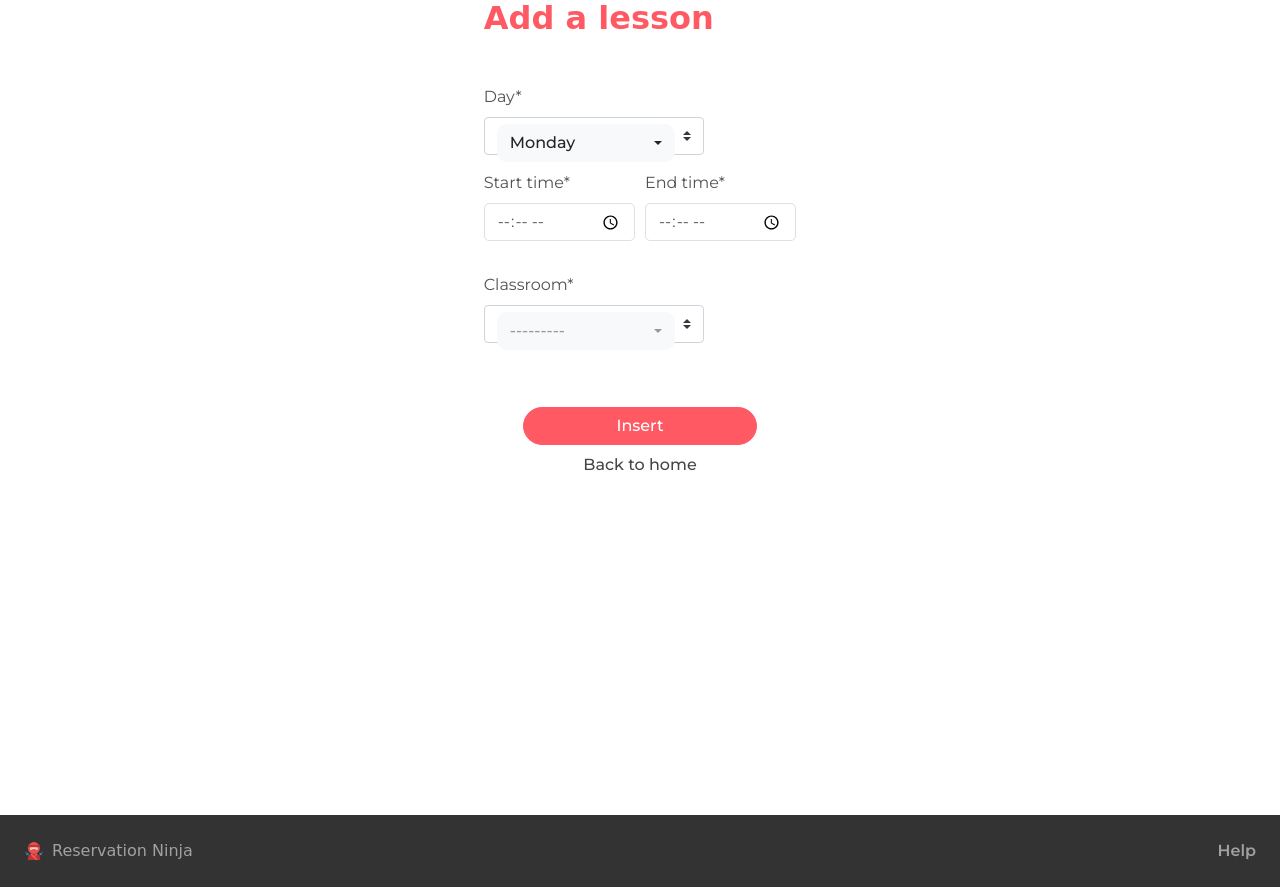
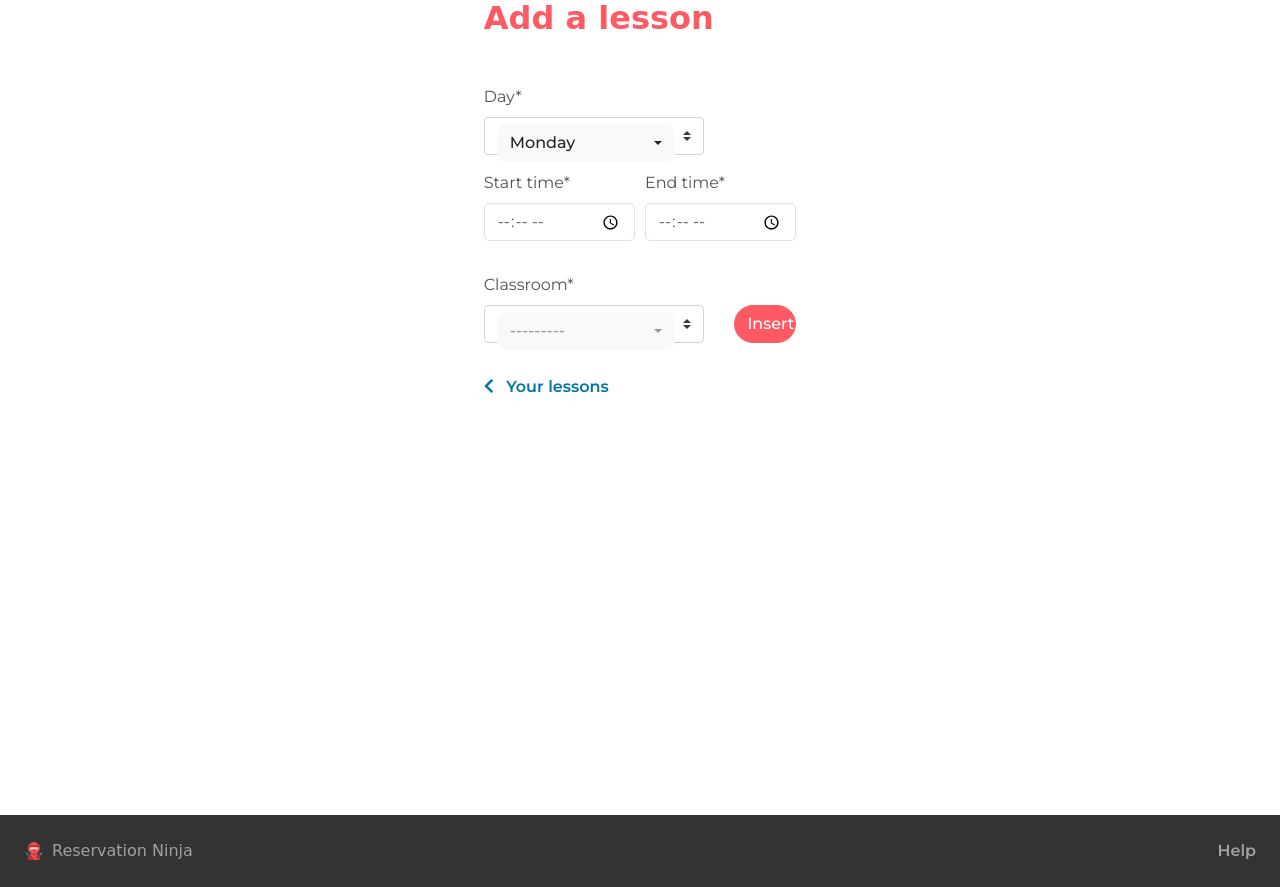
Before and after one commit to mattiolato98/reservation-ninja, a Django app: page /reservation/lesson/add in a window 1280 px wide. Shown: the part 49-936 px from the top of the page. Run offline with Django 3.2, Linux system fonts and the light colour scheme; the visitor is signed in with stand-in values (Sample User, id 1); data that the repository does not hold is empty; parts of the project's set-up code (start-up, migrations or seed data) failed here and were passed over; some libraries are stand-ins or nearby versions; some web fonts are replaced.

Commit message:
Modified the submit button style

```diff
--- a/reservation_management/forms.py
+++ b/reservation_management/forms.py
@@ -1,5 +1,6 @@
 from crispy_forms.helper import FormHelper
-from crispy_forms.layout import Layout, Row, Column
+from django.utils.translation import gettext_lazy as _
+from crispy_forms.layout import Layout, Row, Column, Submit
 from django import forms
 
 from reservation_management.models import Lesson
@@ -29,7 +30,11 @@ class LessonForm(forms.ModelForm):
             ),
             Row(
                 Column('classroom', css_class='form-group mb-0'),
-                css_class='form-row'
+                Column(
+                    Submit('submit', _('Insert'), css_class="btn site-btn mb-3 w-75 font-5"),
+                    css_class='d-flex align-items-end justify-content-end'
+                ),
+                css_class='form-row '
             ),
         )
 
--- a/reservation_management/templates/reservation_management/lesson_add.html
+++ b/reservation_management/templates/reservation_management/lesson_add.html
@@ -4,6 +4,24 @@
 {% load i18n %}
 
 {% block title %}{% translate "Add a lesson" %}{% endblock %}
+
+{% block extra_css %}
+    <style>
+        {#.input-wrapper {#}
+        {#    display: inline-block;#}
+        {#    position: relative#}
+        {
+        #}#}
+        {##}
+        {#.input-wrapper:after {#}
+        {#    font-family: 'FontAwesome';#}
+        {#    content: '\f00c';#}
+        {#    position: absolute;#}
+        {#right: 6px;#}
+        {
+        #}#}
+    </style>
+{% endblock %}
 
 {% block content %}
     <div class="site-box">
@@ -13,12 +31,13 @@
                     <h2 class="mb-5 font-7 logo-font site-color">{% translate "Add a lesson" %}</h2>
                     <div>
                         {% crispy form %}
-                        <div class="d-flex mt-5 flex-column align-items-center">
-                            <input id="submit-lesson-button" class="btn site-btn mb-2 w-75 font-5" type="submit"
-                                   value="{% translate "Insert" %}">
-                            <a class="site-link font-5" href="{% url "home" %}">
-                                {% translate "Back to home" %}
-                            </a>
+                        <div class="row justify-content-start">
+                            <div class="col d-flex justify-content-between align-items-center mt-3">
+                                <a href="{% url 'reservation_management:lesson-list' %}" class="font-6 site-blue-text">
+                                    <i class="fas fa-chevron-left mr-2"></i>
+                                    {% translate "Your lessons" %}
+                                </a>
+                            </div>
                         </div>
                     </div>
                 </form>
```
